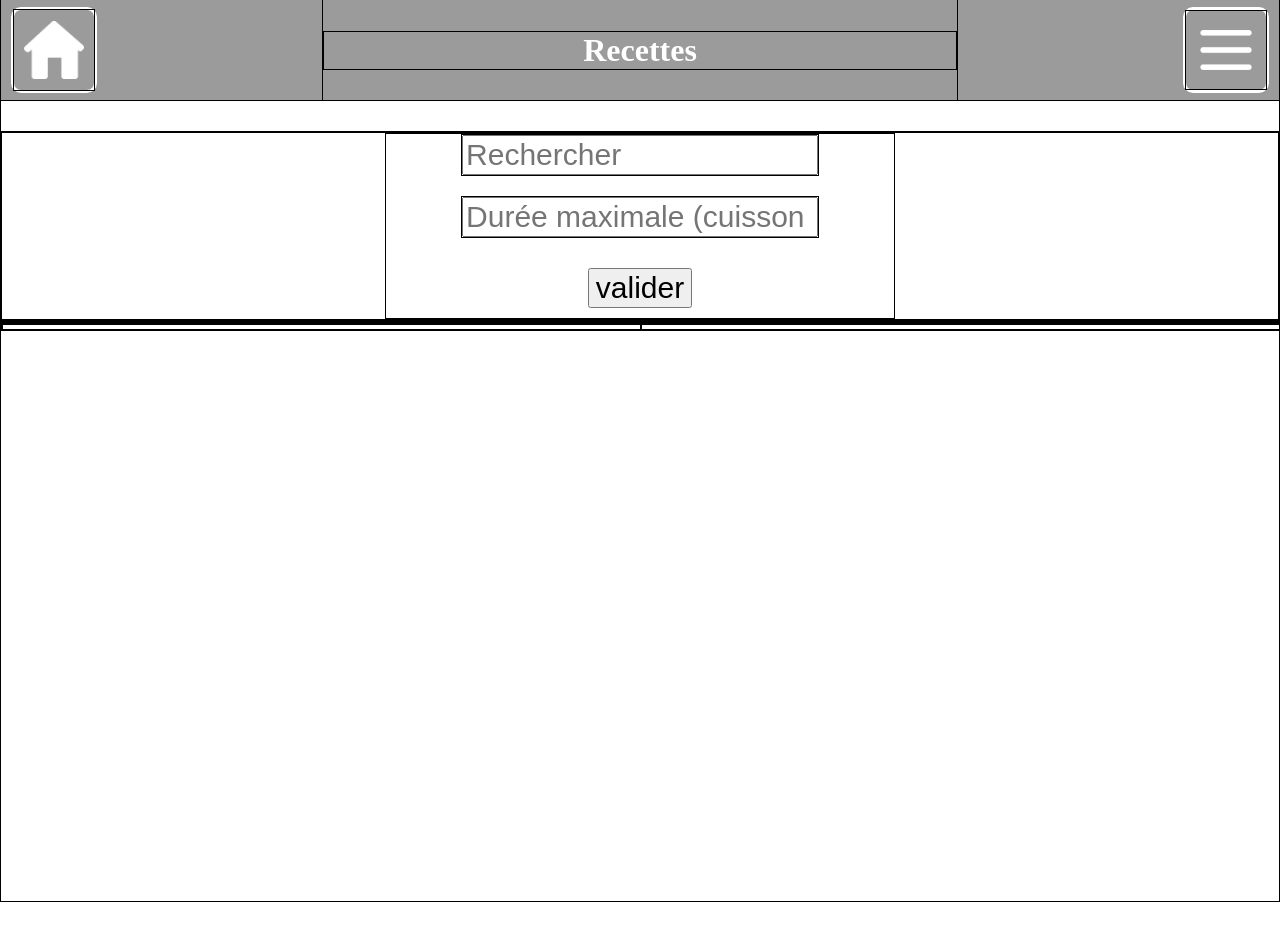
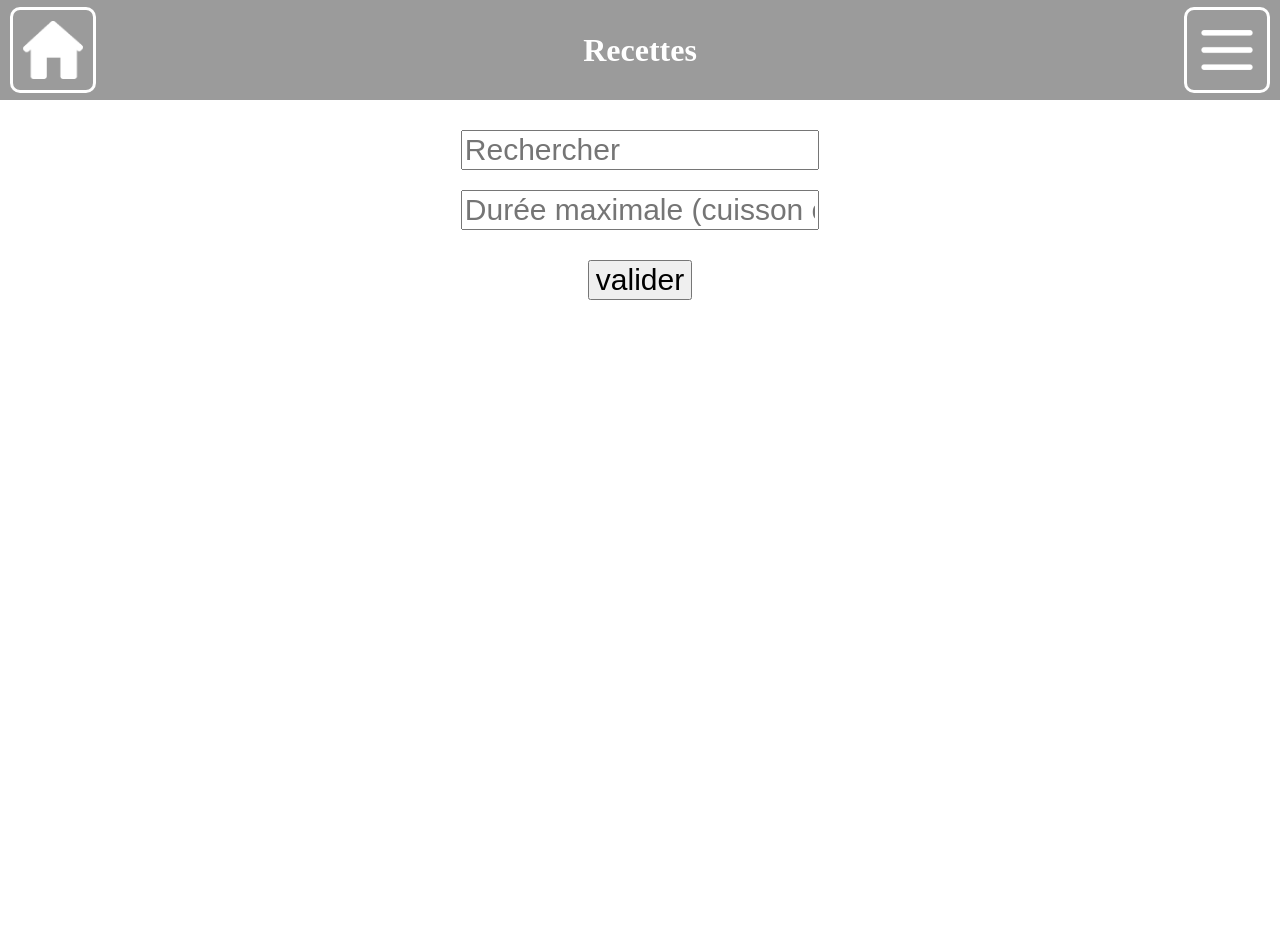
Before and after one commit to robin-douziech/site-coloc, a Django app: page /coloc/recipe/ in a window 1280 px wide. Before the commit the page ends 902 px from the top, so only its background shows below. Run offline with Django 5.2, Linux system fonts and the light colour scheme; data that the repository does not hold is empty; parts of the project's set-up code (start-up, migrations or seed data) failed here and were passed over.

Commit message:
fixing style

```diff
--- a/coloc_project/recipe/static/recipe/style/list.css
+++ b/coloc_project/recipe/static/recipe/style/list.css
@@ -21,14 +21,6 @@ input {
 input[type="submit"] {
 	margin: 10px;
 }
-
-
-div, a, p {
-	border: 1px solid black;
-}
-
-
-
 
 .layer1 {
 	display: flex;
```
